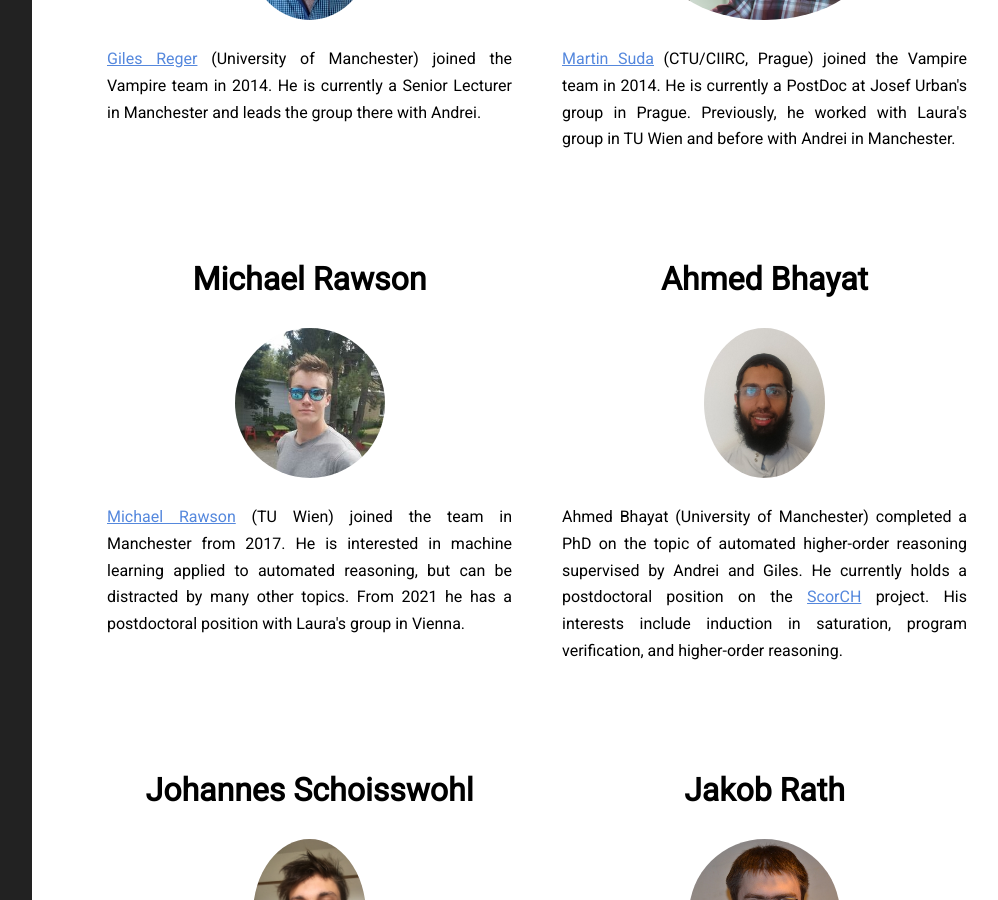
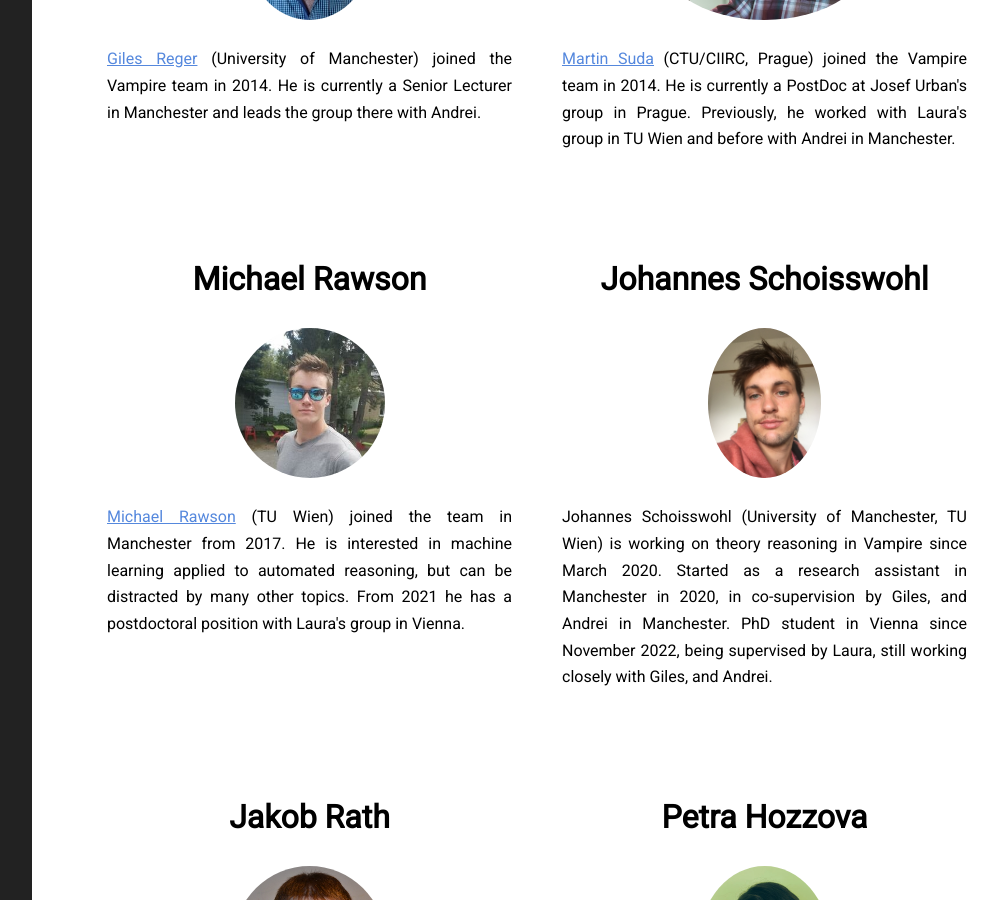
Before and after one commit to vprover/vprover.github.io, a Jekyll site: the page built from team.html, in a window 1280 px wide and 900 px high, scrolled down 1113 px. Shown: the whole window, without its empty margins (268-1266 px from the left). Built offline with Jekyll 4.4.1, drawn with Linux system fonts in a browser that asks for light colours; some of the changed text lies outside the part shown.

Commit message:
Unfortunately I am now a former member :(

```diff
--- a/team.html
+++ b/team.html
@@ -56,14 +56,6 @@
 {{ rawson }} (TU Wien) joined the team in Manchester from 2017.
 He is interested in machine learning applied to automated reasoning, but can be distracted by many other topics.
 From 2021 he has a postdoctoral position with Laura's group in Vienna.
-</p>
-</li>
-
-<li class="bio">
-<h2>Ahmed Bhayat</h2>
-<img alt="Ahmed Bhayat" src="/img/abhayat.jpg">
-<p>
-{{ bhayat }} (University of Manchester) completed a PhD on the topic of automated higher-order reasoning supervised by Andrei and Giles. He currently holds a postdoctoral position on the <a href="https://scorch-project.github.io/about/">ScorCH</a> project. His interests include induction in saturation, program verification, and higher-order reasoning.
 </p>
 </li>
 
@@ -142,5 +134,13 @@
   </p>
 </li>
 
+<li class="bio">
+<h2>Ahmed Bhayat</h2>
+<img alt="Ahmed Bhayat" src="/img/abhayat.jpg">
+<p>
+{{ bhayat }} (University of Manchester) completed a PhD on the topic of automated higher-order reasoning supervised by Andrei and Giles. He subsequently held a postdoctoral position on the <a href="https://scorch-project.github.io/about/">ScorCH</a> project. His interests include induction in saturation, program verification, and higher-order reasoning.
+</p>
+</li>
+
 </ul>
 </div>
```
